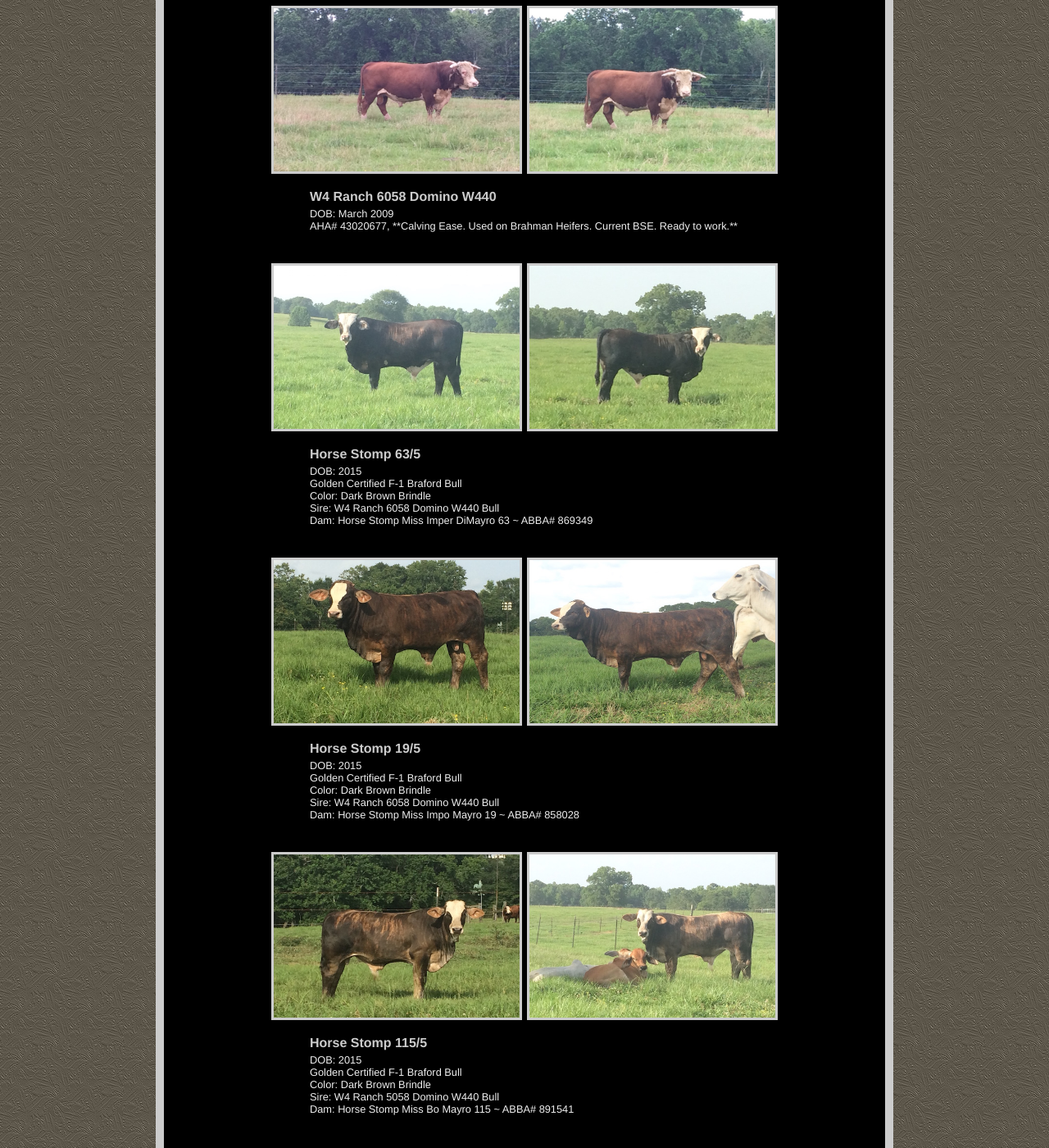
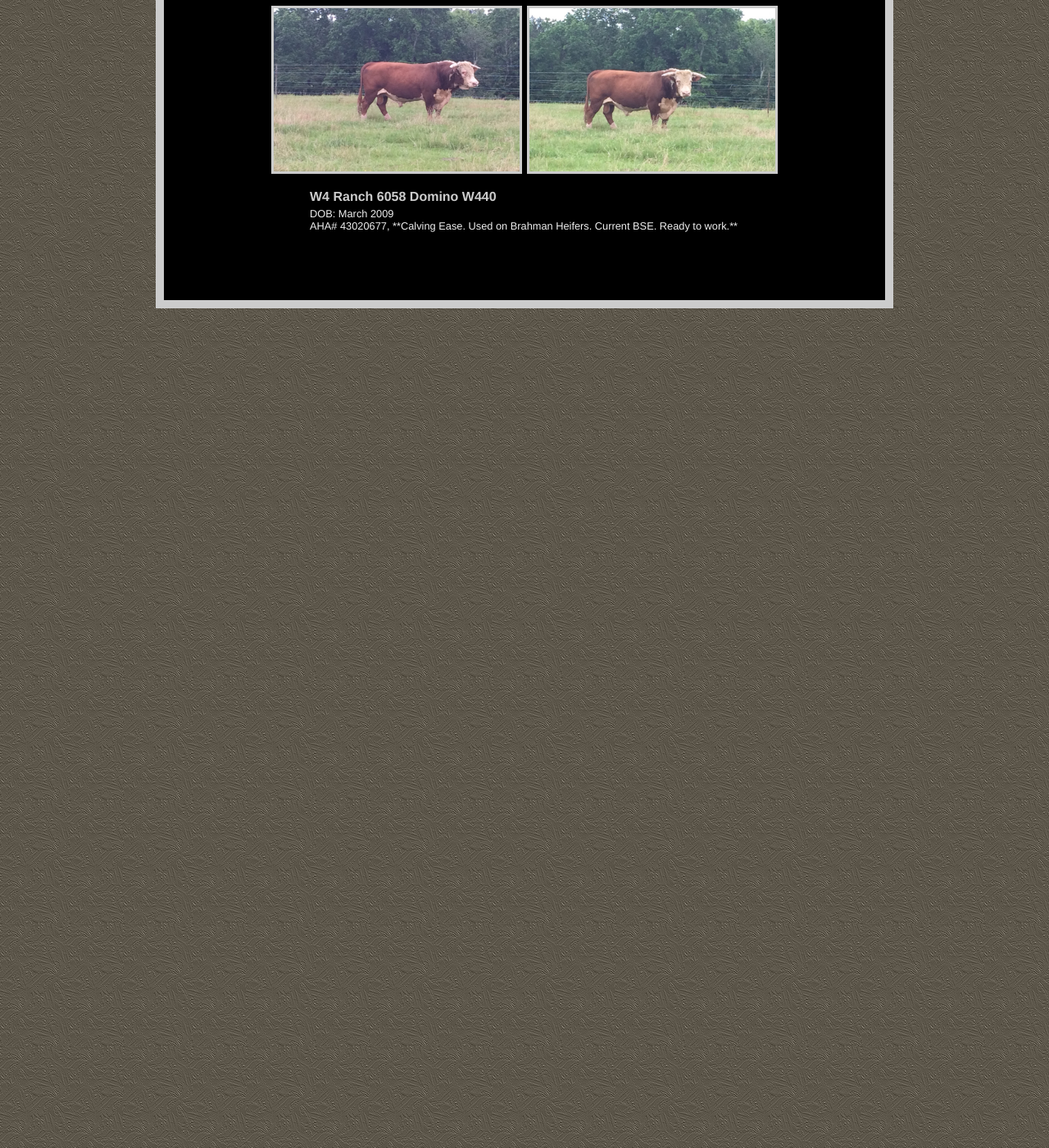
Before and after one commit to jshawl/horsestomp, a Jekyll site: the page built from for-sale.md, in a window 1280 px wide and 1400 px high, scrolled down 1424 px. Shown: the whole window at 82% size. Built offline with Jekyll 4.4.1, drawn with Linux system fonts in a browser that asks for light colours.

Commit message:
remove all bulls from for sale page

```diff
--- a/for-sale.md
+++ b/for-sale.md
@@ -23,21 +23,6 @@ cows:
     images:
       - /images/for-sale/w4.JPG
       - /images/for-sale/w4-2.JPG
-  - name: Horse Stomp 63/5
-    extra: "DOB: 2015<br> Golden Certified F-1 Braford Bull<br>Color: Dark Brown Brindle<br>Sire: W4 Ranch 6058 Domino W440 Bull<br>Dam: Horse Stomp Miss Imper DiMayro 63 	~ ABBA# 869349"
-    images:
-      - /images/for-sale/hs635.JPG
-      - /images/for-sale/hs635-2.JPG
-  - name: Horse Stomp 19/5
-    extra: "DOB: 2015<br> Golden Certified F-1 Braford Bull<br>Color: Dark Brown Brindle<br>Sire: W4 Ranch 6058 Domino W440 Bull <br>Dam: Horse Stomp Miss Impo Mayro 19 ~ ABBA# 858028"
-    images:
-      - /images/for-sale/hs195.JPG
-      - /images/for-sale/hs195-2.JPG
-  - name: Horse Stomp 115/5
-    extra: "DOB: 2015<br> Golden Certified F-1 Braford Bull<br>Color: Dark Brown Brindle<br>Sire: W4 Ranch 5058 Domino W440 Bull<br> Dam: Horse Stomp Miss Bo Mayro 115 ~ ABBA# 891541 "
-    images:
-      - /images/for-sale/hs1155.JPG
-      - /images/for-sale/hs1155-2.JPG
 ---
 
 {% for cow in page.cows %}
```
